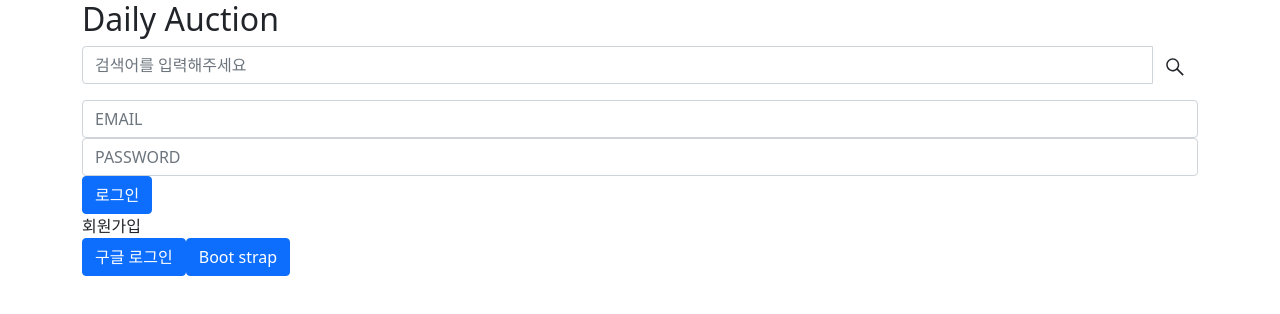
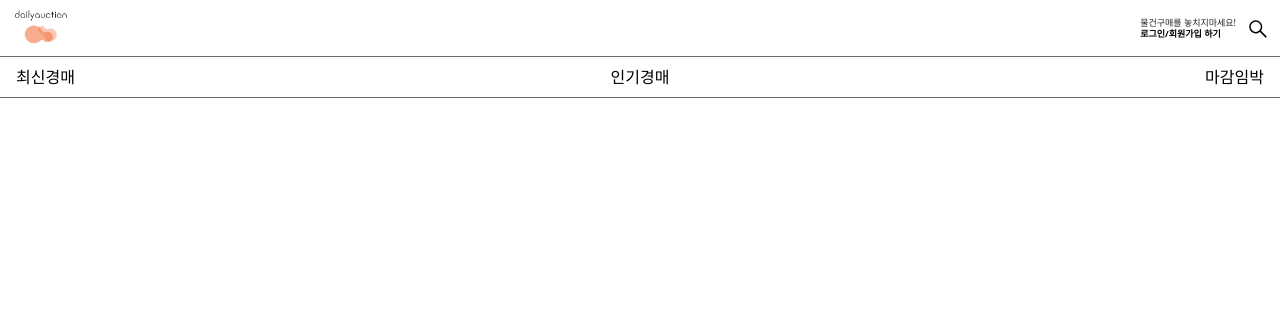
Before and after one commit to FE-teamproject/teamproject, a React (Create React App) app: page / in a window 1280 px wide. Shown: the top 314 px of the page. Built offline with nearby package versions, Linux system fonts and the light colour scheme; no server answers.

Commit message:
Add login router and update Gnb

```diff
--- a/package.json
+++ b/package.json
@@ -7,13 +7,14 @@
     "@testing-library/jest-dom": "^5.11.4",
     "@testing-library/react": "^11.1.0",
     "@testing-library/user-event": "^12.1.10",
+    "antd": "4.16.13",
     "bootstrap": "^5.1.0",
     "firebase": "^8.10.0",
     "immer": "^8.0.1",
     "react": "^17.0.2",
     "react-bootstrap": "^1.6.1",
     "react-dom": "^17.0.2",
-    "react-icons": "^4.2.0",
+    "react-icons": "4.2.0",
     "react-redux": "^7.2.4",
     "react-router-dom": "^5.2.0",
     "react-scripts": "4.0.3",
--- a/src/App.js
+++ b/src/App.js
@@ -4,9 +4,12 @@ import { Button } from 'react-bootstrap';
 import { fire } from 'firebase';
 import Auth from 'components/Auth';
 import SearchInput from 'components/common/SearchInput';
+import MainList from 'MainList';
+import Gnb from 'Gnb';
 import { authService } from 'firebaseinfo';
 import { useDispatch } from 'react-redux';
 import { authStateChange } from 'reducers/user';
+import { BrowserRouter, Route } from 'react-router-dom';
 
 function App() {
   const dispatch = useDispatch();
@@ -16,12 +19,25 @@ function App() {
       dispatch(authStateChange(user));
     });
   });
+
   return (
-    <div className="container-sm">
-      <h2>Daily Auction</h2>
-      <SearchInput />
-      <Auth />
-      <Button>Boot strap</Button>
+    <div>
+      <BrowserRouter>
+        <Route path="/login" component={Auth} />
+        <Route
+          path="/"
+          exact
+          render={() => (
+            <>
+              <Gnb />
+              <MainList />
+            </>
+          )}
+        />
+      </BrowserRouter>
+      {/* <SearchInput /> */}
+      {/* <Auth /> */}
+      {/* <Button>Boot strap</Button> */}
     </div>
   );
 }
--- /dev/null
+++ b/src/Gnb.js
@@ -0,0 +1,88 @@
+import React from 'react';
+import logo from './img/logo.jpg';
+import { FaSistrix } from 'react-icons/fa';
+import { connect } from 'react-redux';
+import styled from 'styled-components';
+import { Link } from 'react-router-dom';
+
+const ButtonWrap = styled.div`
+  display: inline-block;
+  font-size: 13px;
+
+  a {
+    display: inline-block;
+    margin-right: 12px;
+    text-decoration: none;
+    color: black;
+  }
+
+  .search {
+    position: relative;
+    margin: 0;
+    padding: 0;
+    background: transparent;
+    border: none;
+    top: -2px;
+  }
+
+  .login-wrap {
+    position: relative;
+    top: 2px;
+    display: inline-block;
+    font-size: 9px;
+    line-height: 11px;
+    margin-right: 12px;
+    .login-link {
+      font-weight: bold;
+    }
+  }
+`;
+
+const Logo = styled.a`
+  width: 60px;
+  height: 40px;
+  background-image: url(${logo});
+  background-size: cover;
+  background-repeat: no-repeat;
+  background-position: center;
+`;
+
+function Gnb({ logInDone }) {
+  const bold = {
+    fontWeight: 'bold',
+    marginBottom: '0',
+  };
+
+  return (
+    <nav class="navbar">
+      <div class="container-fluid">
+        <Logo />
+        <ButtonWrap>
+          {logInDone ? (
+            <>
+              <a href="#">물품등록</a>
+              <a href="#">마이페이지</a>
+            </>
+          ) : (
+            <div className="login-wrap">
+              <div className="ad-msg">물건구매를 놓치지마세요!</div>
+              <Link to="/login" className="login-link">
+                로그인/회원가입 하기
+              </Link>
+            </div>
+          )}
+          <button className="search">
+            <FaSistrix size="20" />
+          </button>
+        </ButtonWrap>
+      </div>
+    </nav>
+  );
+}
+
+export default connect(
+  state => ({
+    logInDone: state.user.logInDone,
+  }),
+  _ => ({}),
+)(Gnb);
--- /dev/null
+++ b/src/MainList.js
@@ -0,0 +1,31 @@
+import React from 'react';
+
+function MainTab() {
+  const gnb_div = {
+    borderTop: '1px solid #6b6b6b',
+    borderBottom: '1px solid #6b6b6b',
+  };
+  const gnb_nav = {
+    justifyContent: 'space-between',
+  };
+  const gnb_text = {
+    color: '#000',
+  };
+  return (
+    <div style={gnb_div}>
+      <nav class="nav" style={gnb_nav}>
+        <a class="nav-link active" style={gnb_text}>
+          최신경매
+        </a>
+        <a class="nav-link" style={gnb_text}>
+          인기경매
+        </a>
+        <a class="nav-link" style={gnb_text}>
+          마감임박
+        </a>
+      </nav>
+    </div>
+  );
+}
+
+export default MainTab;
--- a/src/reducers/index.js
+++ b/src/reducers/index.js
@@ -1,6 +1,5 @@
 import { combineReducers } from 'redux';
 import user from './user';
-//import post from './post';
 
 const rootReducer = combineReducers({
   user,
```
Also changed, not shown: src/css/App.css (added, +15 -0 lines), src/img/logo.jpg (added), 1 other file (tests, documents, lock files or other folders).
